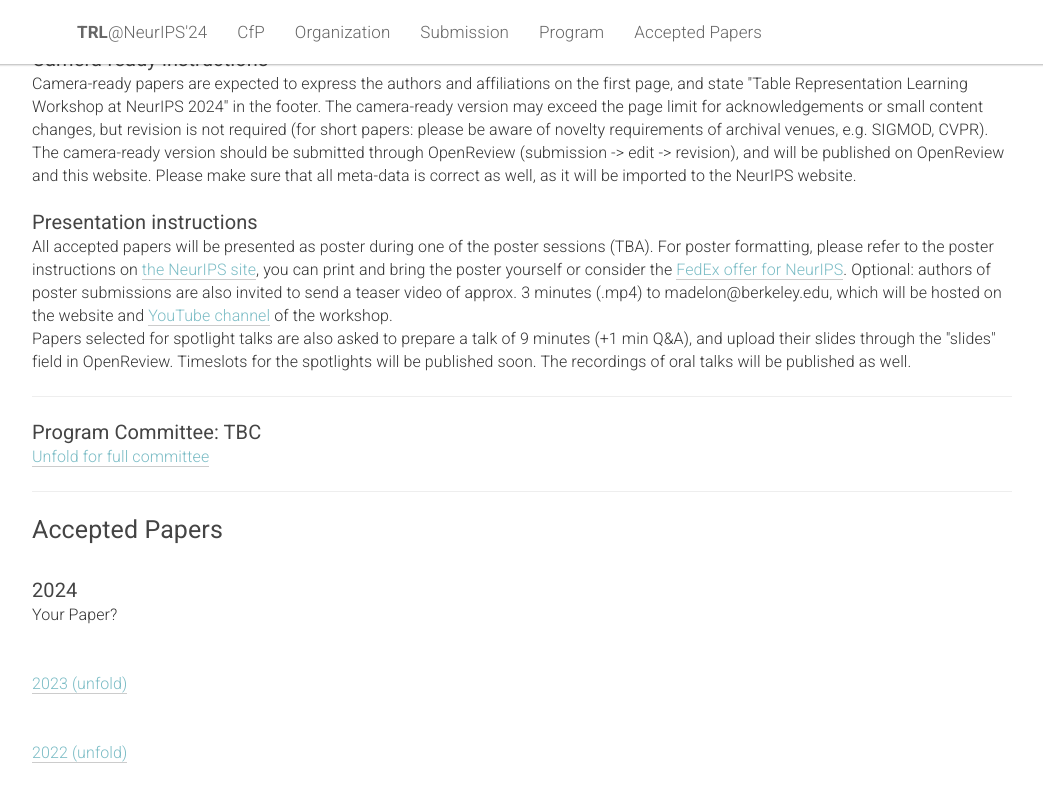
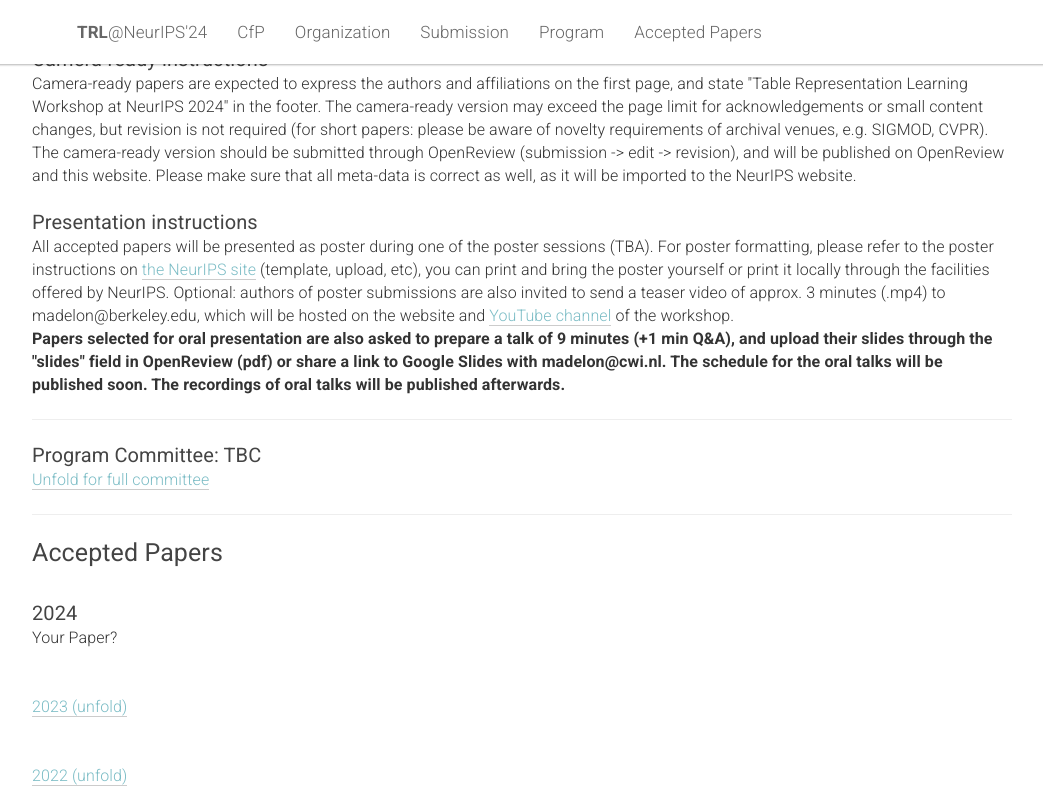
Before and after one commit to table-representation-learning/table-representation-learning.github.io, a Jekyll site: the page built from _pages/home.html, in a window 1280 px wide and 900 px high, scrolled down 3621 px, cut to the strip 0-793 px from the top of the window. Shown: the whole strip, without its empty margins (118-1161 px from the left). Built offline with Jekyll 4.4.1, drawn with Linux system fonts in a browser that asks for light colours; some of the changed text lies outside the part shown.

Commit message:
add poster instructions

```diff
--- a/_pages/home.html
+++ b/_pages/home.html
@@ -68,7 +68,7 @@ acknowledgements: ""
                 <i aria-hidden="true" class="fa fa-twitter"></i>
                 <a class="menulink" href="https://twitter.com/TrlWorkshop" target="_blank">@TrlWorkshop</a>
             </div>
-            <div><b>Apply for travel award (students), deadline 31 Oct '24</b>: <a href="https://docs.google.com/forms/d/e/1FAIpQLSdmJMhbQnlfcPFNN3uXpy6t6u2ghm1FNLwCUL0K4Mc_CClE8Q/viewform?usp=sf_link" target="blank">https://forms.gle/hgCfMakWa91e6Zmj9</a>
+            <div>Apply for travel award (students), deadline 31 Oct '24: <a href="https://docs.google.com/forms/d/e/1FAIpQLSdmJMhbQnlfcPFNN3uXpy6t6u2ghm1FNLwCUL0K4Mc_CClE8Q/viewform?usp=sf_link" target="blank">https://forms.gle/hgCfMakWa91e6Zmj9</a>
             </div>
             <div>
                 <br>
@@ -199,7 +199,7 @@ acknowledgements: ""
             </a>
             <div class="people-name">
                 <a href="https://www.madelonhulsebos.com/" target="blank">Madelon Hulsebos</a>
-                <h6>UC Berkeley</h6>
+                <h6>CWI</h6>
             </div>
         </div>
         <div class="col-xs-6 col-lg-2">
@@ -884,10 +884,10 @@ acknowledgements: ""
         <div class="col-xs-12">
             <br>
             <h3>Presentation instructions</h3>
-            All accepted papers will be presented as poster during one of the poster sessions (TBA). For poster formatting, please refer to the poster instructions on <a href="https://neurips.cc/FAQ/PosterInformation" target="blank">the NeurIPS site</a>, you can print and bring the poster yourself or consider the <a href="" target="blank">FedEx offer for NeurIPS</a>.
+            All accepted papers will be presented as poster during one of the poster sessions (TBA). For poster formatting, please refer to the poster instructions on <a href="https://neurips.cc/Conferences/2024/PosterInstructions" target="blank">the NeurIPS site</a> (template, upload, etc), you can print and bring the poster yourself or print it locally through the facilities offered by NeurIPS.
             Optional: authors of poster submissions are also invited to send a teaser video of approx. 3 minutes (.mp4) to madelon@berkeley.edu, which will be hosted on the website and <a href="https://www.youtube.com/channel/UCON8k4OzdrX9iswYIwb14jQ" target="blank"> YouTube channel</a> of the workshop.
             <br>
-            Papers selected for spotlight talks are also asked to prepare a talk of 9 minutes (+1 min Q&A), and upload their slides through the "slides" field in OpenReview. Timeslots for the spotlights will be published soon. The recordings of oral talks will be published as well.
+            <b>Papers selected for oral presentation are also asked to prepare a talk of 9 minutes (+1 min Q&A), and upload their slides through the "slides" field in OpenReview (pdf) or share a link to Google Slides with madelon@cwi.nl. The schedule for the oral talks will be published soon. The recordings of oral talks will be published afterwards.</b>
         </div>
     </div>
 
```
